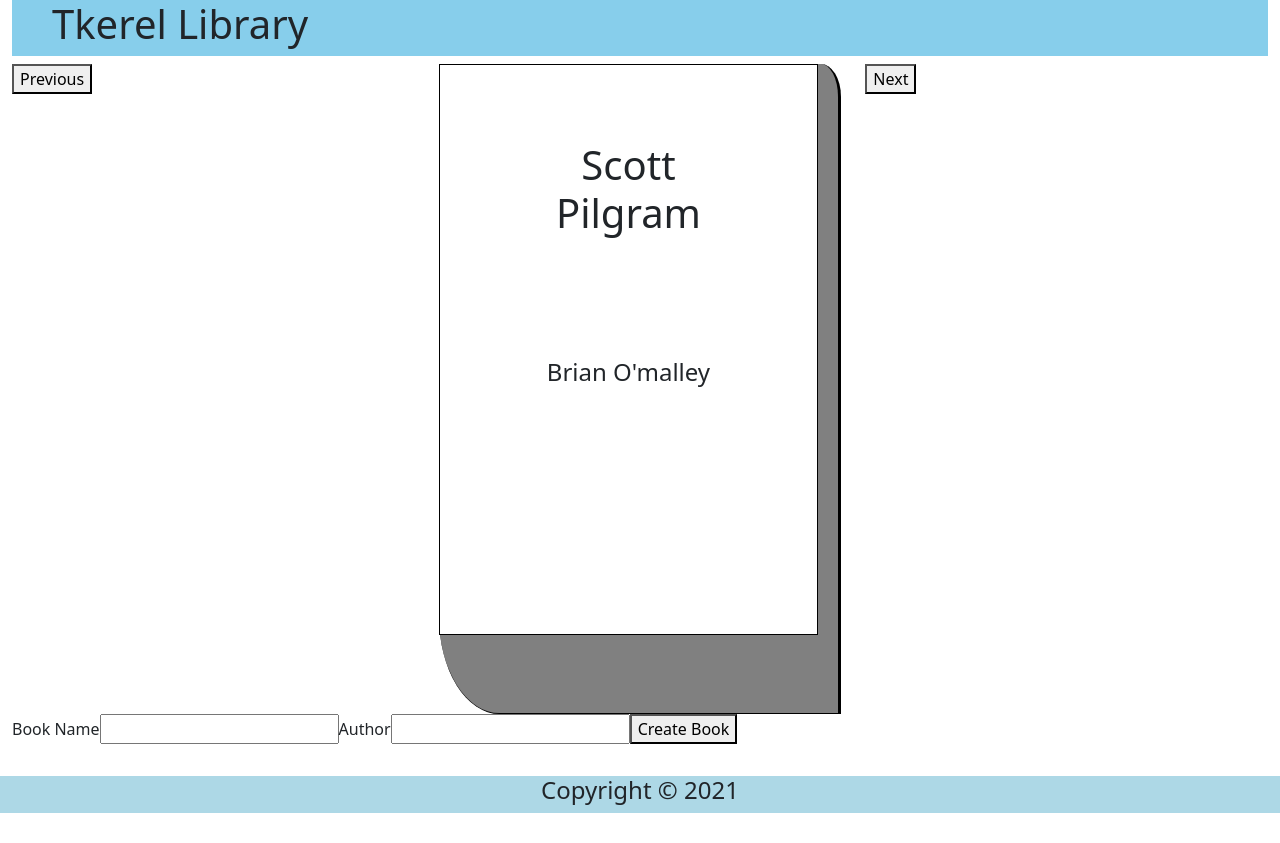
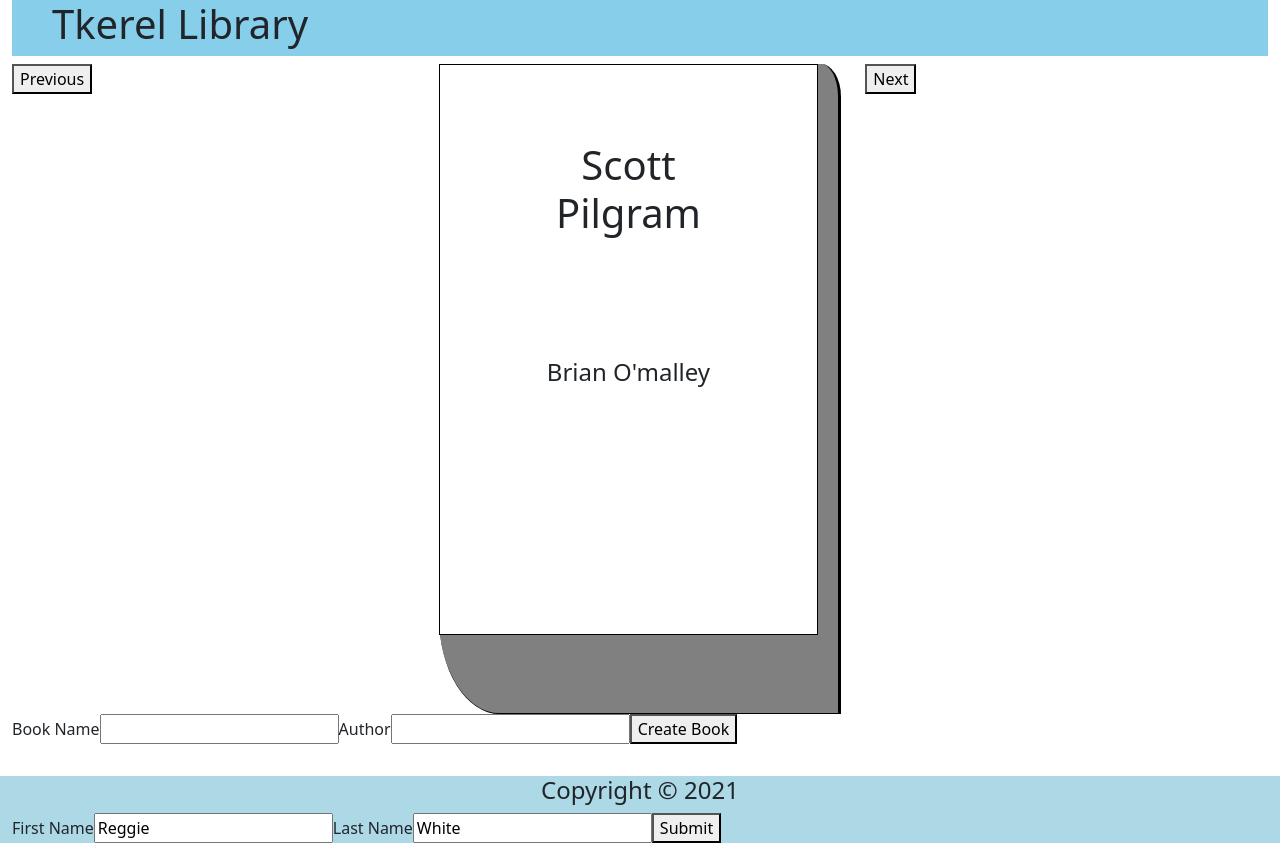
Before and after one commit to daisuket330/react, a React (Create React App) app: page / in a window 1280 px wide. Before the commit the page ends 813 px from the top, so only its background shows below. Built offline with nearby package versions, Linux system fonts and the light colour scheme.

Commit message:
added first and last name component

```diff
--- a/src/components/App.jsx
+++ b/src/components/App.jsx
@@ -4,6 +4,7 @@ import TitleBar from "./TitleBar/TitleBar";
 import BookViewer from "./bookviewer/Bookviewer";
 import BookCreator from "./BookCreator/BookCreator";
 import Footer from "./Footer/Footer";
+import DisplayName from "./DisplayName/DisplayName"
 
 class App extends Component {
     constructor(props) {
@@ -47,6 +48,14 @@ this.books.push(newBook);
 this.setState({
     bookNumber: this.books.length - 1
 })
+
+// displayNewName = (newName) => {
+// this.books.push(newName);
+// this.setState({
+//     displayedName: this.displayNewName
+// })
+// }
+
 }
 
     render(){
@@ -56,6 +65,7 @@ this.setState({
                 <BookViewer book={this.books[this.state.bookNumber]} nextBook={this.goToNextBook} previousBook={this.goToPreviousBook} />
                 <BookCreator createNewBook={this.createBook} />
                 <Footer />
+                <DisplayName />
             </div>
         )
     }
--- /dev/null
+++ b/src/components/DisplayName/DisplayName.jsx
@@ -0,0 +1,41 @@
+import React, { Component } from 'react';
+class displayName extends Component {
+    constructor(props) {
+        super(props);
+        this.state = {
+            firstName: 'Reggie',
+            lastName: 'White'
+        }
+    }
+
+    handleChange = (event) => {
+        console.log(event.target.value)
+        this.setState({
+           [event.target.name]: event.target.value
+        });
+
+    }
+handleSubmit = (event) => {
+    event.preventDefault();
+    this.props.displayNewName(this.state)
+
+
+
+}
+
+    render() {
+        return (
+            <form onSubmit={this.handleSubmit}>
+                <label>First Name</label>
+                <input name="firstName" onChange={this.handleChange} value={this.state.firstName} />
+                <label>Last Name</label>
+                <input name="lastName" onChange={this.handleChange} value={this.state.lastName} />
+                <button type="submit">Submit</button>
+            </form>
+         );
+
+        }
+    }
+
+
+export default displayName;
```
Also changed, not shown: src/components/DisplayName/DisplayName.css (added).
